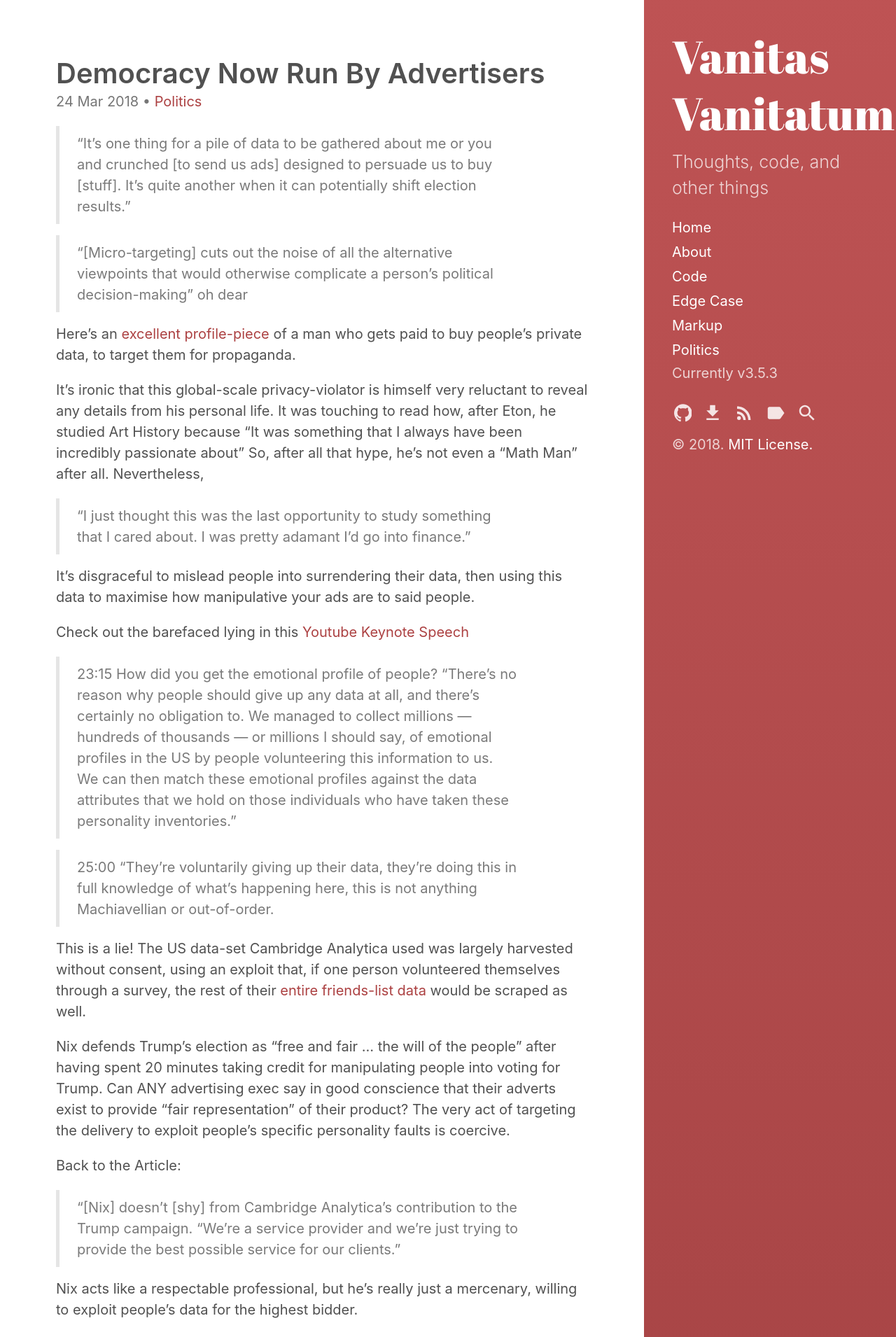
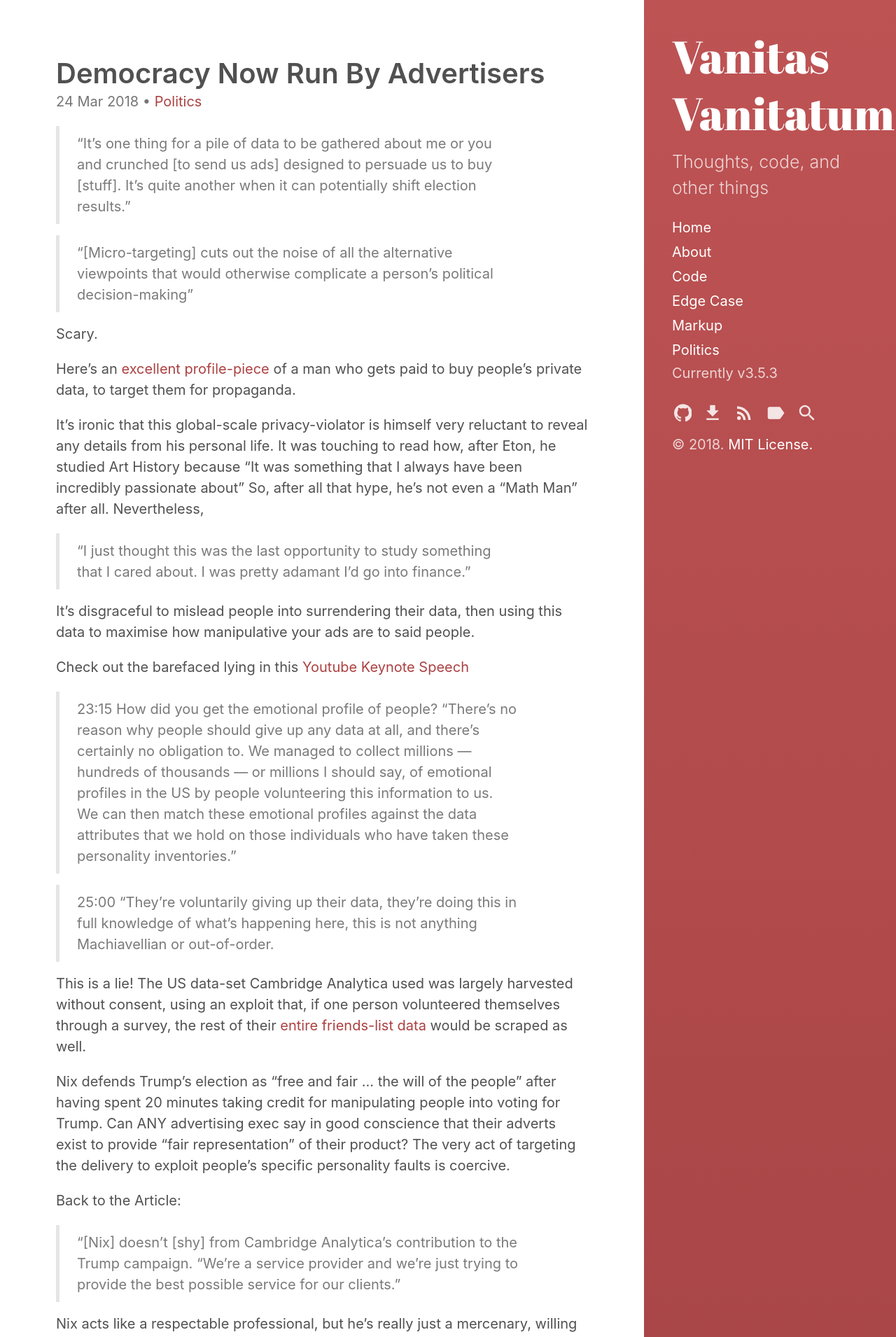
Before and after one commit to VanitasVanitatum/VanitasVanitatum.github.io, a Jekyll site: the page built from _posts/2018-03-24-ads-democracy.md, in a window 1280 px wide. Shown: the top 1910 px of the page at 70% size. Built offline with Jekyll 4.4.1, drawn with Linux system fonts in a browser that asks for light colours.

Commit message:
cleaning

```diff
--- a/_posts/2018-03-24-ads-democracy.md
+++ b/_posts/2018-03-24-ads-democracy.md
@@ -12,7 +12,9 @@ last_modified_at: 2018-03-24T12:57:42-05:00
 
 > "It's one thing for a pile of data to be gathered about me or you and crunched [to send us ads] designed to persuade us to buy [stuff]. It's quite another when it can potentially shift election results."
 
-> "[Micro-targeting] cuts out the noise of all the alternative viewpoints that would otherwise complicate a person's political decision-making" oh dear
+> "[Micro-targeting] cuts out the noise of all the alternative viewpoints that would otherwise complicate a person's political decision-making"
+
+Scary.
 
 Here's an [excellent profile-piece](http://www.canberratimes.com.au/good-weekend/what-that-facebook-quiz-is-doing-to-your-privacy-20170706-gx5zvj.html) of a man who gets paid to buy people's private data, to target them for propaganda.
 
```
